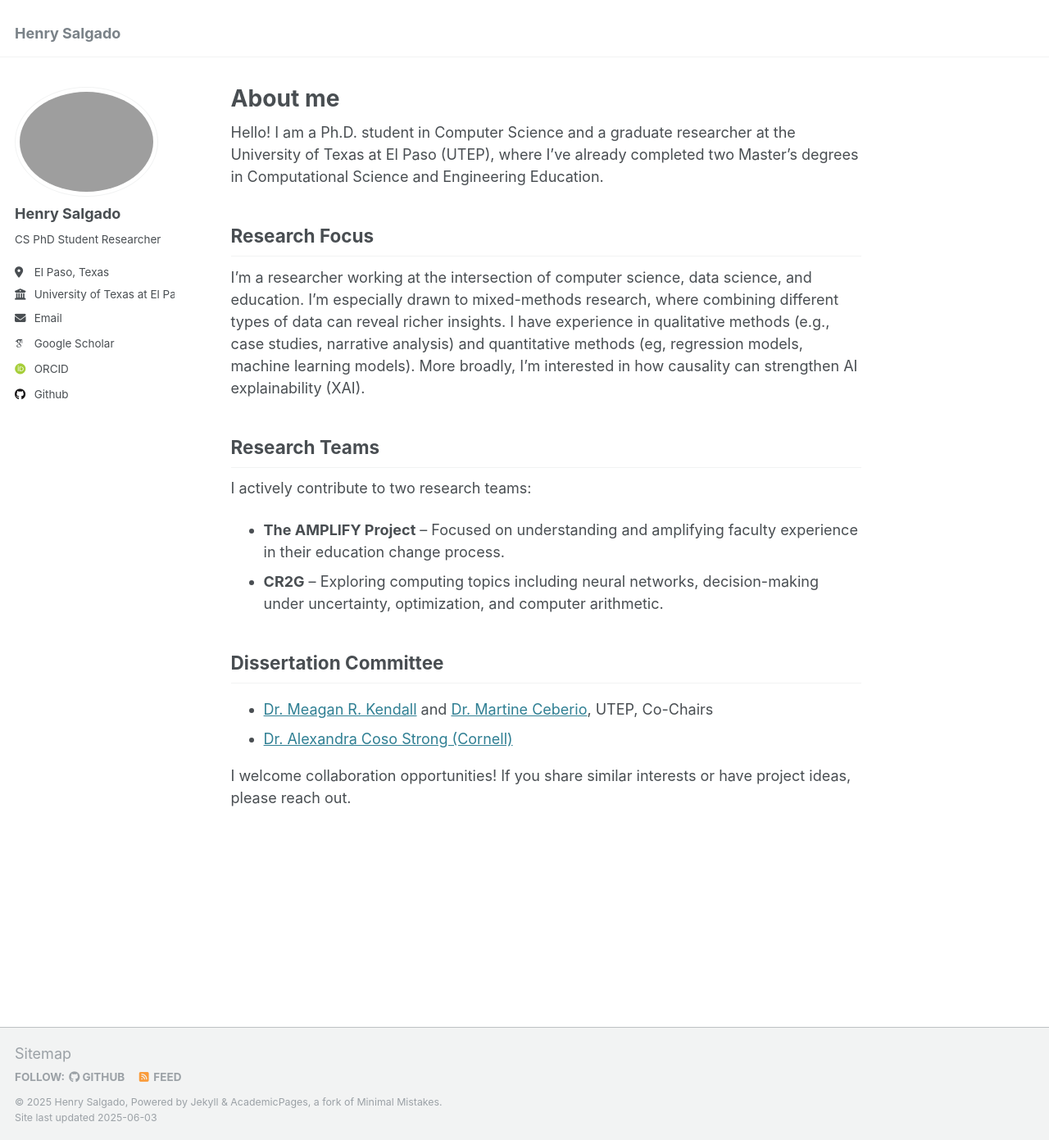
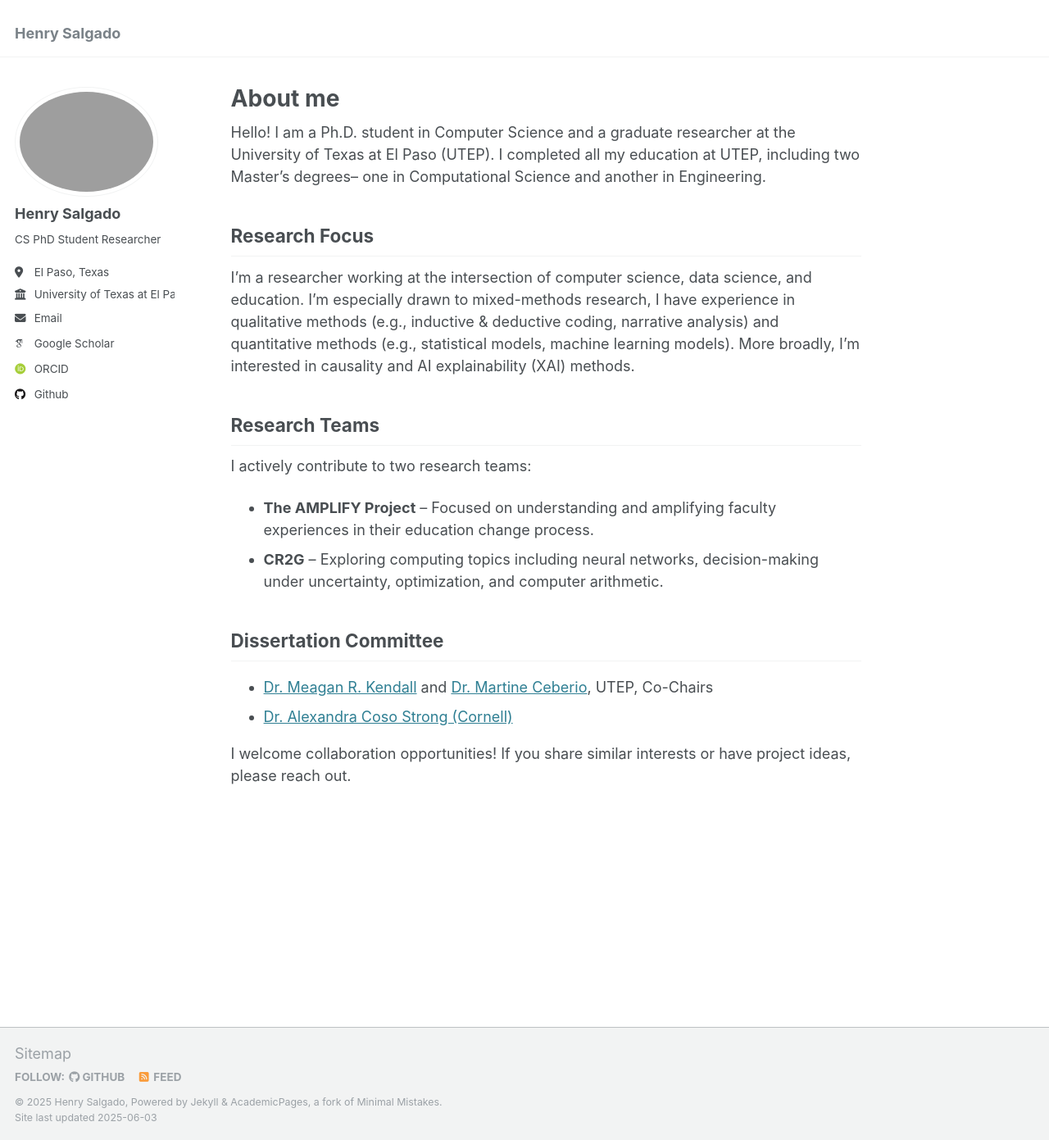
Before and after one commit to eigenhenry/eigenhenry.github.io, a Jekyll site: the page built from _pages/about.md, in a window 1280 px wide and 1391 px high. Shown: the whole window at 82% size. Built offline with Jekyll 4.4.1, drawn with Linux system fonts in a browser that asks for light colours; some web fonts are replaced.

Commit message:
Update about.md

```diff
--- a/_pages/about.md
+++ b/_pages/about.md
@@ -7,15 +7,15 @@
   - /about.html
 ---
 
-Hello! I am a Ph.D. student in Computer Science and a graduate researcher at the University of Texas at El Paso (UTEP), where I've already completed two Master's degrees in Computational Science and Engineering Education.
+Hello! I am a Ph.D. student in Computer Science and a graduate researcher at the University of Texas at El Paso (UTEP). I completed all my education at UTEP, including two Master's degrees-- one in Computational Science and another in Engineering.
 
 ## Research Focus
-I’m a researcher working at the intersection of computer science, data science, and education. I’m especially drawn to mixed-methods research, where combining different types of data can reveal richer insights. I have experience in qualitative methods (e.g., case studies, narrative analysis) and quantitative methods (eg, regression models, machine learning models). More broadly, I’m interested in how causality can strengthen AI explainability (XAI).
+I’m a researcher working at the intersection of computer science, data science, and education. I’m especially drawn to mixed-methods research, I have experience in qualitative methods (e.g., inductive & deductive coding, narrative analysis) and quantitative methods (e.g., statistical models, machine learning models). More broadly, I’m interested in causality and AI explainability (XAI) methods.
 
 ## Research Teams
 I actively contribute to two research teams:
 
-* **The AMPLIFY Project** – Focused on understanding and amplifying faculty experience in their education change process.
+* **The AMPLIFY Project** – Focused on understanding and amplifying faculty experiences in their education change process.
 * **CR2G** – Exploring computing topics including neural networks, decision-making under uncertainty, optimization, and computer arithmetic.
 
 ## Dissertation Committee
```
